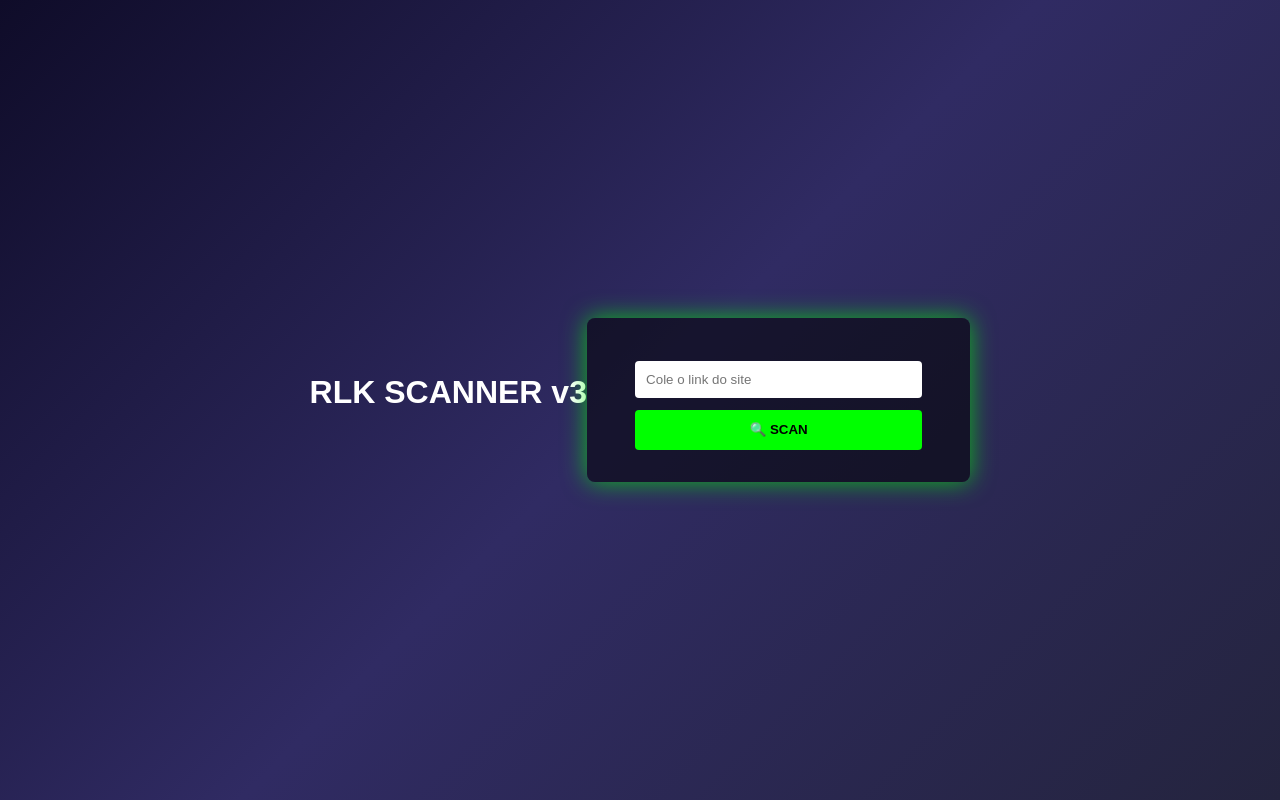
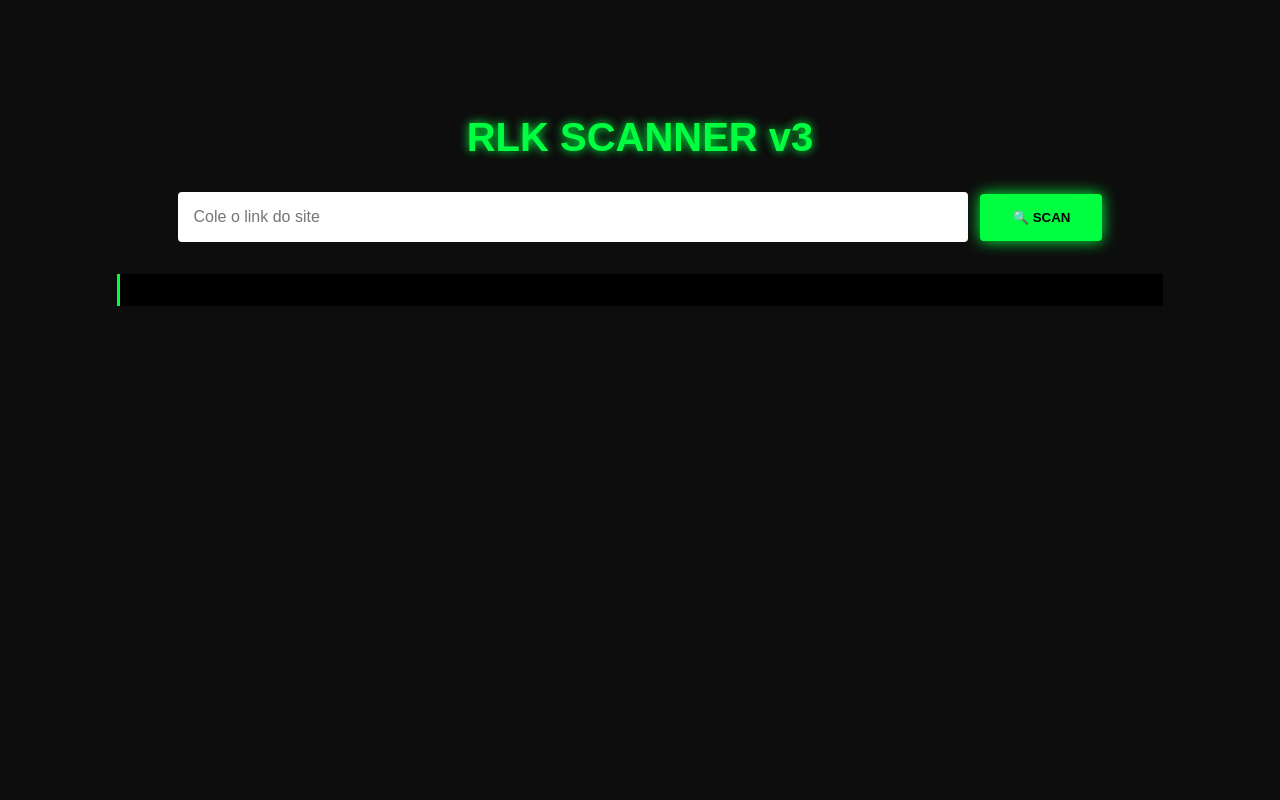
Before and after one commit to bazardosoneka-stack/rlk-bot, a PHP site: page / in a window 1280 px wide. Run offline with PHP 8.4, Linux system fonts and the light colour scheme.

Commit message:
Add dashboard styles to style.css

```diff
--- a/style.css
+++ b/style.css
@@ -1,12 +1,27 @@
-* {margin:0;padding:0;box-sizing:border-box}
-body{
-  height:100vh;display:flex;align-items:center;justify-content:center;
-  background:linear-gradient(135deg,#0f0c29,#302b63,#24243e);
-  font-family:'Orbitron',sans-serif;color:#fff}
-form{
-  background:#00000088;padding:2rem 3rem;border-radius:8px;
-  box-shadow:0 0 25px #00ff00aa}
-h1{margin-bottom:1rem;text-align:center}
-input{width:100%;padding:.7rem;margin:.7rem 0;border:none;border-radius:4px}
-button{width:100%;padding:.8rem;border:none;border-radius:4px;
-  background:#00ff00;color:#000;font-weight:bold;cursor:pointer}
+/* --- DASHBOARD --- */
+body.dash{
+  background:#0d0d0d;
+  text-align:center;
+  padding-top:10vh;
+  font-family:'Orbitron',sans-serif;
+  color:#00ff41;
+}
+h1{font-size:2.5rem;text-shadow:0 0 10px #00ff41}
+#scanForm{margin-top:2rem}
+#scanForm input{
+  width:60%;padding:1rem;border:none;border-radius:4px;font-size:1rem}
+#scanForm button{
+  padding:1rem 2rem;margin-left:.5rem;border:none;border-radius:4px;
+  background:#00ff41;color:#000;font-weight:bold;cursor:pointer;
+  box-shadow:0 0 15px #00ff41;transition:.3s}
+#scanForm button:hover{filter:brightness(1.3)}
+#loader{
+  margin:2rem auto;
+  width:50px;height:50px;border:5px solid #0000;
+  border-top-color:#00ff41;border-radius:50%;
+  animation:spin 1s linear infinite}
+.hidden{display:none}
+@keyframes spin{to{transform:rotate(360deg)}}
+#dump{
+  width:80%;margin:2rem auto;background:#000;padding:1rem;
+  border-left:3px solid #00ff41;text-align:left;white-space:pre-wrap}
```
